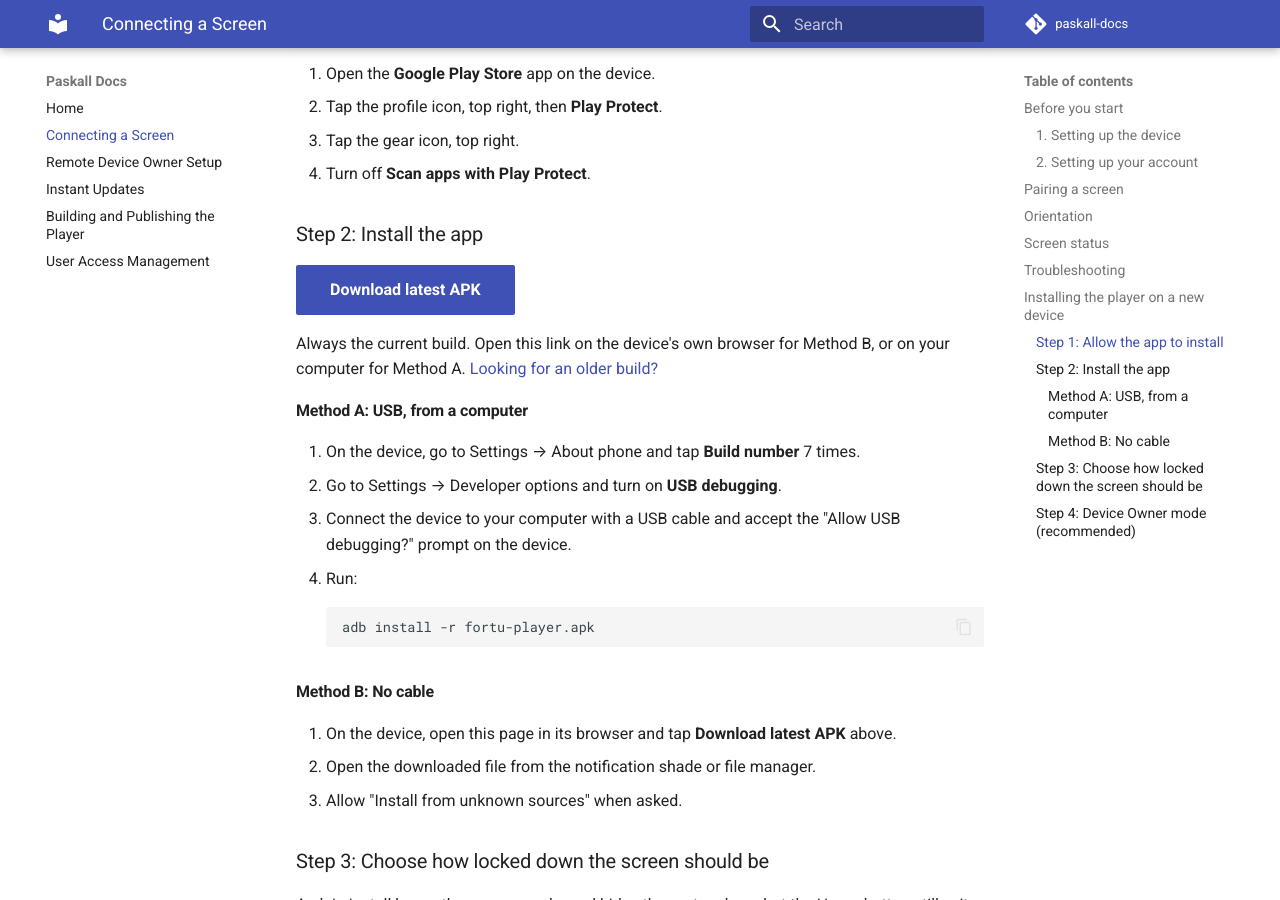
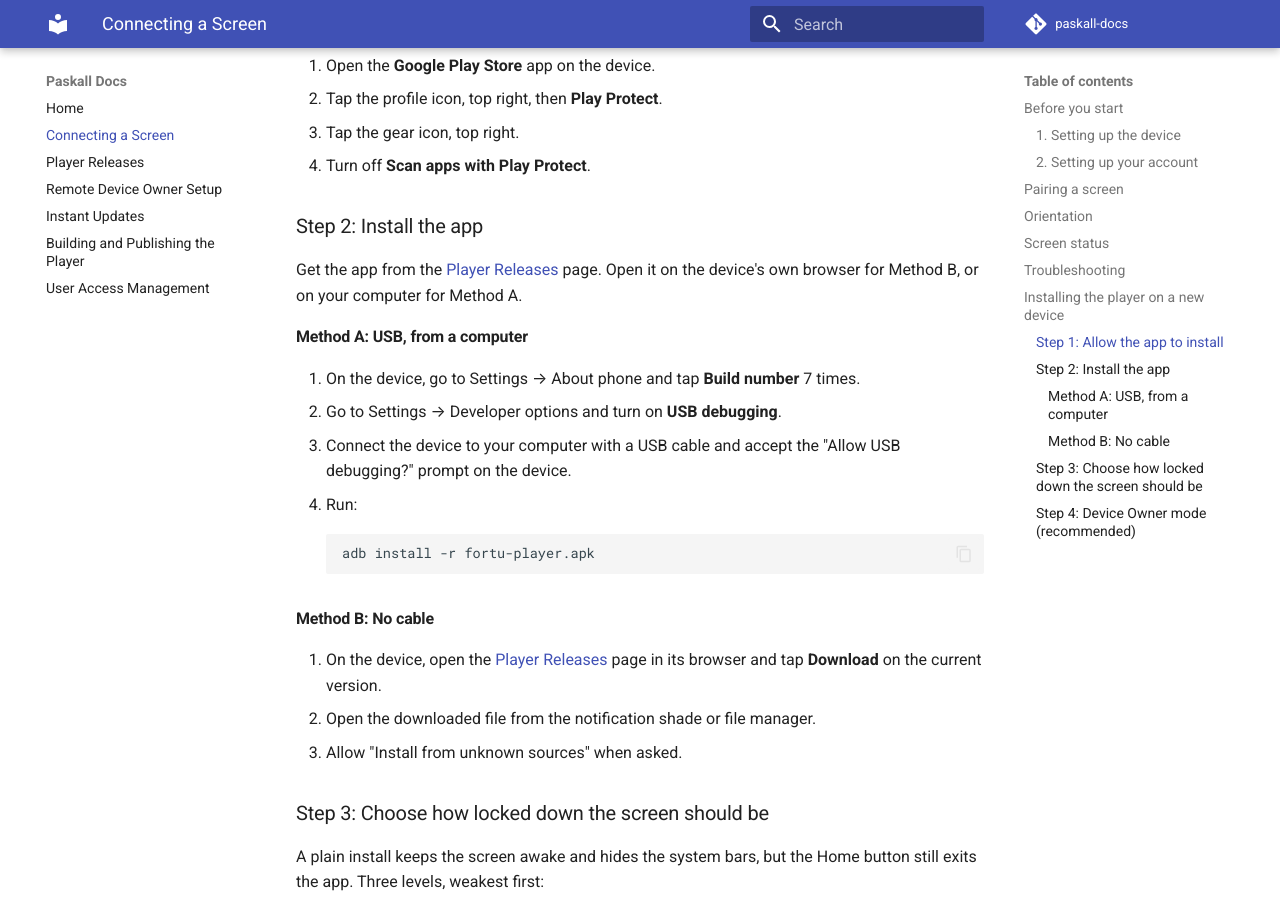
Before and after one commit to brebribre/paskall-docs, an MkDocs documentation site: the page built from docs/connecting-a-screen.md, in a window 1280 px wide and 900 px high, scrolled down 6764 px. Built offline with MkDocs 1.6.1 and Material for MkDocs 9.7.7, drawn with Linux system fonts in a browser that asks for light colours; comment, search, counter and statistics services are not loaded; some of the changed text lies outside the part shown.

Commit message:
Player Releases page, and "install the app" as the first device step
A new page lists every published player build with a download button each, fetched live
from the API. Connecting a Screen's "Setting up the device" now starts with installing the
app from that page, and the install guide sends people there too.

Co-Authored-By: Claude Fable 5.1 <noreply@anthropic.com>

```diff
--- a/docs/connecting-a-screen.md
+++ b/docs/connecting-a-screen.md
@@ -8,13 +8,12 @@ You need two things ready. Do each once.
 
 ### 1. Setting up the device
 
-The screen (an Android TV, stick, or tablet) must have **Paskall Player** installed and be showing a pairing code like this:
+1. **Install Paskall Player** on the screen (an Android TV, stick, or tablet). Download it from the [Player Releases](player-releases.md) page. If the device is brand new, [Installing the player on a new device](#installing-the-player-on-a-new-device) at the bottom of this page walks through it, including how to lock the device down.
+2. **Open the app.** It shows a pairing code like this:
 
 ![The player's pairing screen: a six-letter code on a blue background](images/pairing/player-pairing-code.png)
 
-If your screen already shows a code like this, you're ready. Skip to [Pairing a screen](#pairing-a-screen).
-
-If the screen is new and has nothing installed yet, follow [Installing the player on a new device](#installing-the-player-on-a-new-device) at the bottom of this page first. That takes about 10 minutes and is done once per screen.
+Once your screen shows a code like this, the device is ready.
 
 ### 2. Setting up your account
 
@@ -108,9 +107,7 @@ Google Play Protect blocks apps that don't come from the Play Store. Turn that o
 
 ### Step 2: Install the app
 
-[Download latest APK](https://signage-cms-production.up.railway.app/player/download){ .md-button .md-button--primary }
-
-Always the current build. Open this link on the device's own browser for Method B, or on your computer for Method A. [Looking for an older build?](https://signage-cms-production.up.railway.app/player/versions)
+Get the app from the [Player Releases](player-releases.md) page. Open it on the device's own browser for Method B, or on your computer for Method A.
 
 #### Method A: USB, from a computer
 
@@ -125,7 +122,7 @@ Always the current build. Open this link on the device's own browser for Method
 
 #### Method B: No cable
 
-1. On the device, open this page in its browser and tap **Download latest APK** above.
+1. On the device, open the [Player Releases](player-releases.md) page in its browser and tap **Download** on the current version.
 2. Open the downloaded file from the notification shade or file manager.
 3. Allow "Install from unknown sources" when asked.
 
--- a/mkdocs.yml
+++ b/mkdocs.yml
@@ -30,6 +30,7 @@ theme:
 nav:
   - Home: index.md
   - Connecting a Screen: connecting-a-screen.md
+  - Player Releases: player-releases.md
   - Remote Device Owner Setup: remote-device-owner-setup.md
   - Instant Updates: instant-updates.md
   - Building and Publishing the Player: building-and-publishing-the-player.md
```
Also changed, not shown: docs/index.md (+1 -0 lines), docs/player-releases.md (added, +37 -0 lines).
